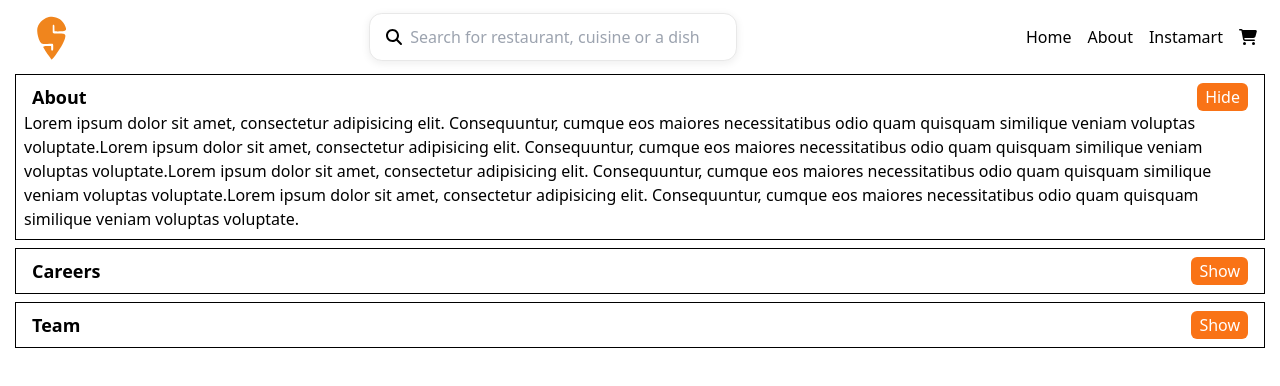
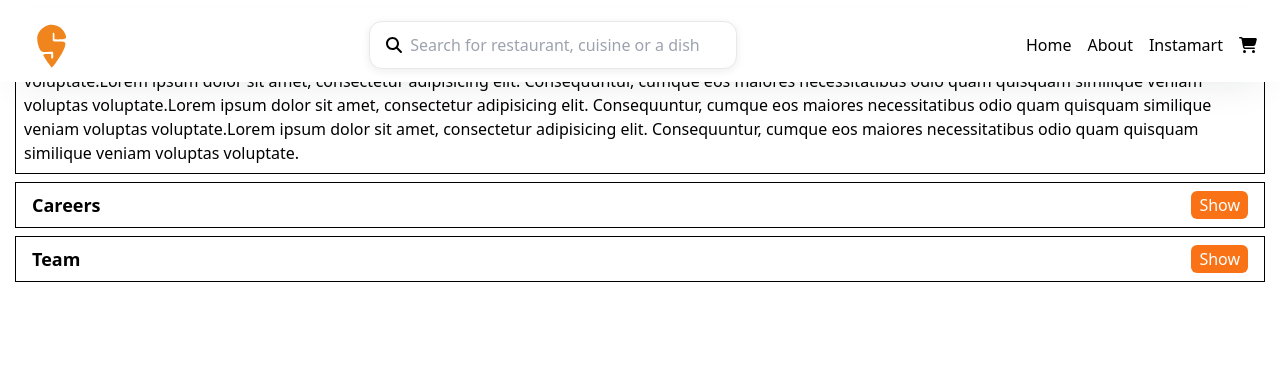
Before and after one commit to SAIPRANAY-GANGULA/React_Course, a React (Vite) app: page /instamart in a window 1280 px wide. Shown: the top 386 px of the page. Built offline with nearby package versions, Linux system fonts and the light colour scheme.

Commit message:
fixed header

```diff
--- a/src/App.js
+++ b/src/App.js
@@ -10,7 +10,7 @@ import ErrorRoute from "./components/ErrorRoute";
 import { RestaurantDetail } from "./components/RestaurantDetail";
 import Profile from "./components/Profile";
 import Instamart from "./components/Instamart";
-import SearchInputContext from "./components/SearchInputContext";
+import SearchInputContext from "./utils/SearchInputContext";
 
 library.add(faSearch, faShoppingCart);
 
--- a/src/components/Header.css
+++ b/src/components/Header.css
@@ -1,3 +1,7 @@
+.header-container-shadow {
+    box-shadow: 0 15px 40px -20px rgb(40 44 63 / 15%);
+}
+
 .header {
     display: flex;
     justify-content: space-between;
--- a/src/components/Header.js
+++ b/src/components/Header.js
@@ -2,12 +2,13 @@ import "./Header.css";
 import { Link } from "react-router-dom";
 import { FontAwesomeIcon } from "@fortawesome/react-fontawesome";
 import { useContext } from "react";
-import SearchInputContext from "./SearchInputContext";
+import SearchInputContext from "../utils/SearchInputContext";
 
 const HeaderComponent = () => {
   const { searchText, setSearchText } = useContext(SearchInputContext);
 
   return (
+    <div className="header-container-shadow | fixed w-screen z-10 bg-white">
       <div className="header">
         <Link className="logo" to="/"></Link>
         <div className="search">
@@ -37,6 +38,7 @@ const HeaderComponent = () => {
           </Link>
         </ul>
       </div>
+    </div>
   );
 };
 
--- a/src/components/RestaurantList.css
+++ b/src/components/RestaurantList.css
@@ -5,7 +5,7 @@
     grid-gap: 16px;
     justify-items: center;
     padding: 1rem 0;
-    margin: 1rem auto;
+    margin: 0 auto;
     max-width: 1250px;
     min-width: 1250px;
 }
--- a/src/components/RestaurantList.js
+++ b/src/components/RestaurantList.js
@@ -7,7 +7,7 @@ import {
 import "./RestaurantList.css";
 import Shimmer from "./Shimmer";
 import { RESTAURANT_LIST_API } from "../constants";
-import SearchInputContext from "./SearchInputContext";
+import SearchInputContext from "../utils/SearchInputContext";
 
 const BodyComponent = () => {
   const [restaurants, setRestaurants] = useState([]);
@@ -42,7 +42,7 @@ const BodyComponent = () => {
   }
 
   return (
-    <>
+    <div className="relative top-20">
       {!restaurants.length && searchText.trim().length ? (
         <div className="center-content | flex justify-center items-center h-96">
           <p className="text-2xl">No match found for "{searchText}"</p>
@@ -64,7 +64,7 @@ const BodyComponent = () => {
               })}
         </div>
       )}
-    </>
+    </div>
   );
 };
 
```
Also changed, not shown: src/utils/SearchInputContext.js (renamed from src/components/SearchInputContext.js). Lines whose indentation alone changed are shown as unchanged.
